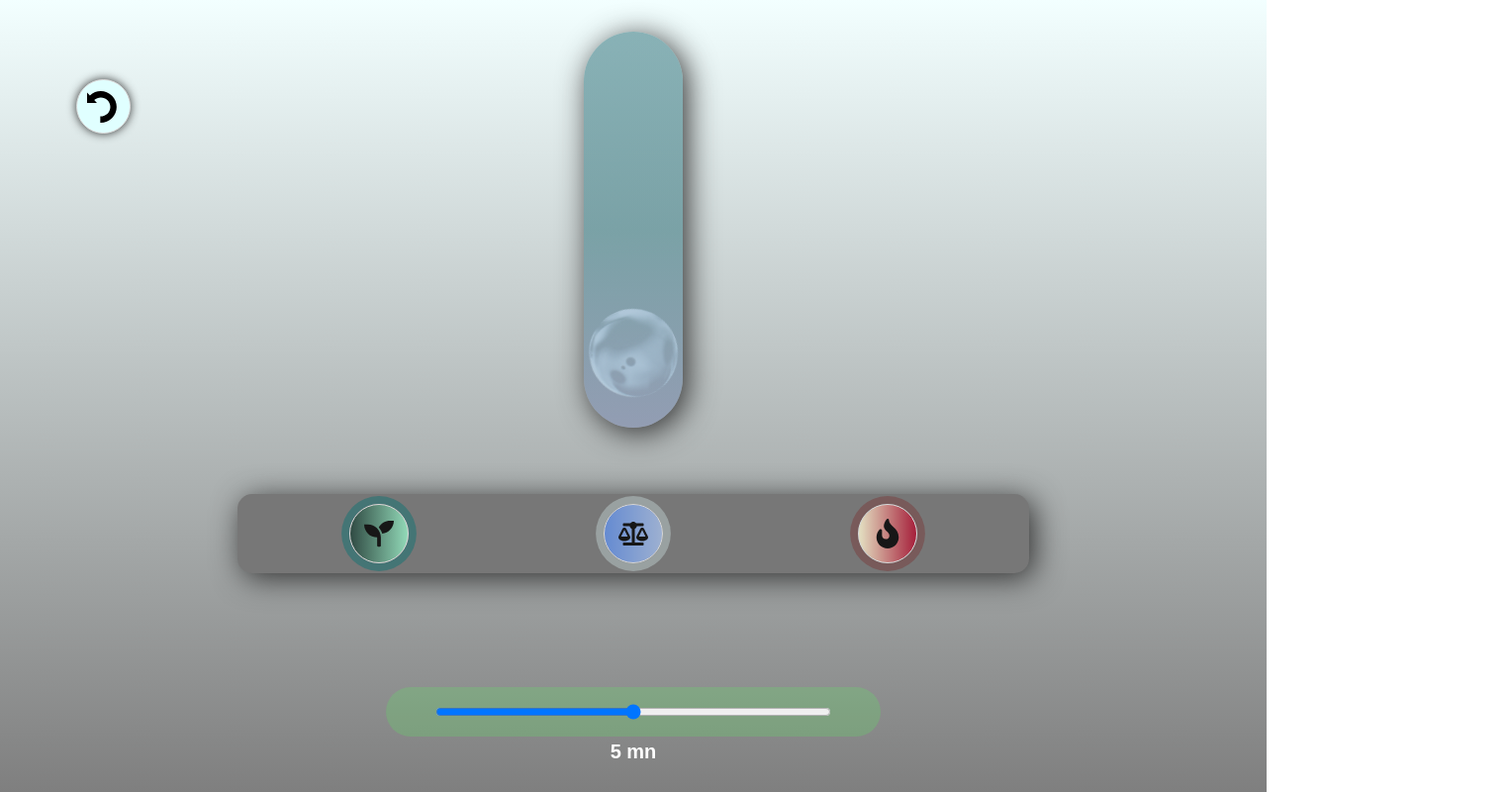
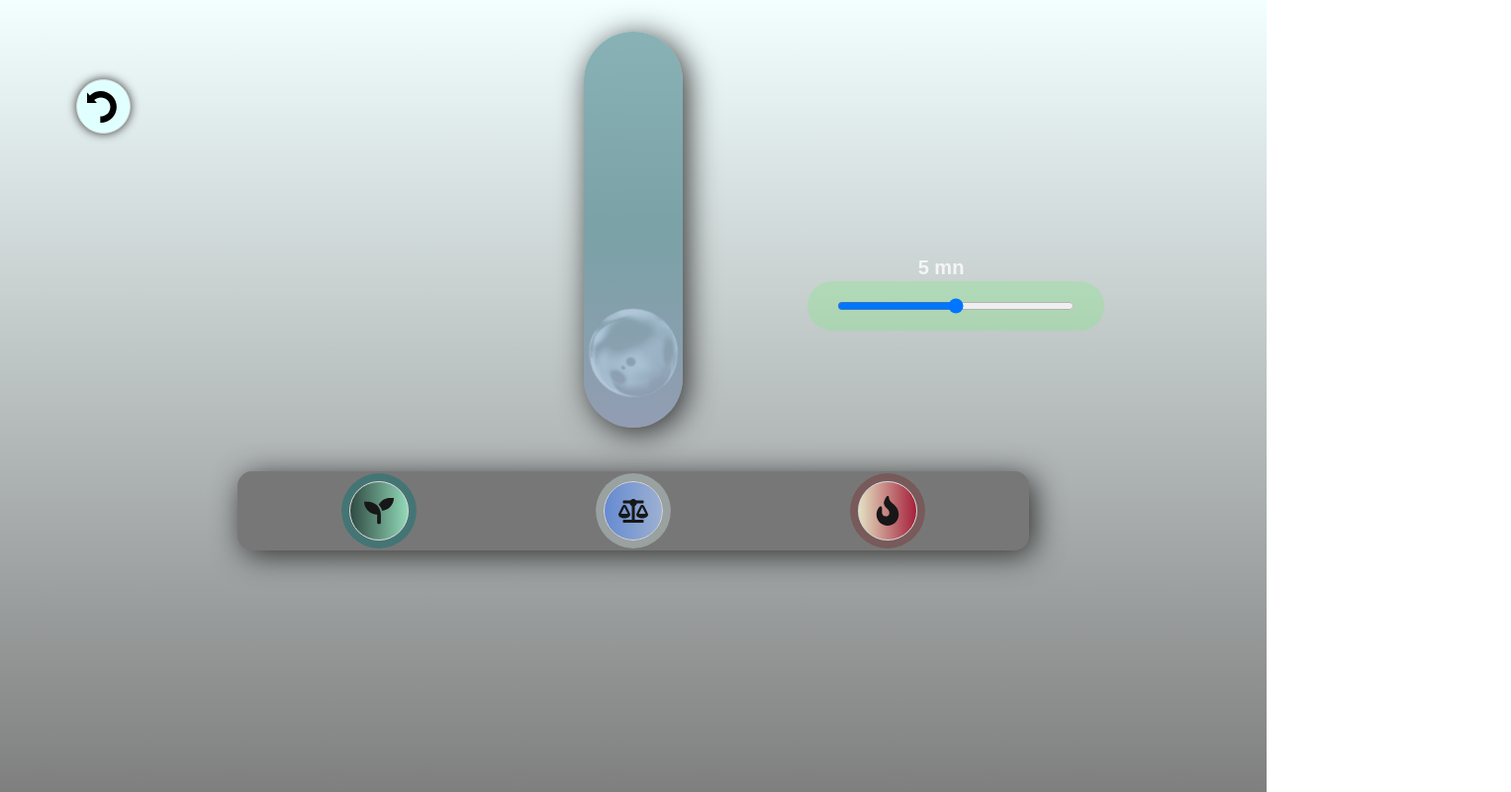
Before and after one commit to raphael56/zenapp, a website: page index.html in a window 1280 px wide. Shown: the whole page at 99% size, 1527 px wide, since content can reach past the window. Drawn offline with nearby package versions, Linux system fonts and the light colour scheme.

Commit message:
Update style.css

```diff
--- a/style.css
+++ b/style.css
@@ -277,7 +277,7 @@ body {
     height: 80px;
     /* background: red; */
     margin-top: 1%;
-    margin-bottom: 10%;
+    margin-bottom: 1%;
   }
   .box-air {
     display: flex;
@@ -314,13 +314,37 @@ position: relative;
 
 @media screen and (min-width : 1200px ) {
   .box-air {
-min-height: 450px;
+    min-height: 450px;
     height: 58vh;
+    margin-bottom: 0%;
   }
+  .container-respirateur {
+    margin-bottom: 0px;;
+  }
+  .container-timer{
+    position: absolute;
+    top:50%;
+    right: 100px;
+    max-width: 300px;
+  }
+  p{
+    position:absolute;
+    top:45%;
+    left: 27%;
+   color: whitesmoke;
+
+   width: 100%;
+   text-align: right;
+   font-weight: 600;
+   font-size: 20px;
+   /* background: #000; */
+ }
+
 }
 @media screen and (min-width : 2800px ) {
   .box-air {
 max-height: 950px;
     height: 54vh;
+    margin-bottom: 20%;
   }
 }
```
